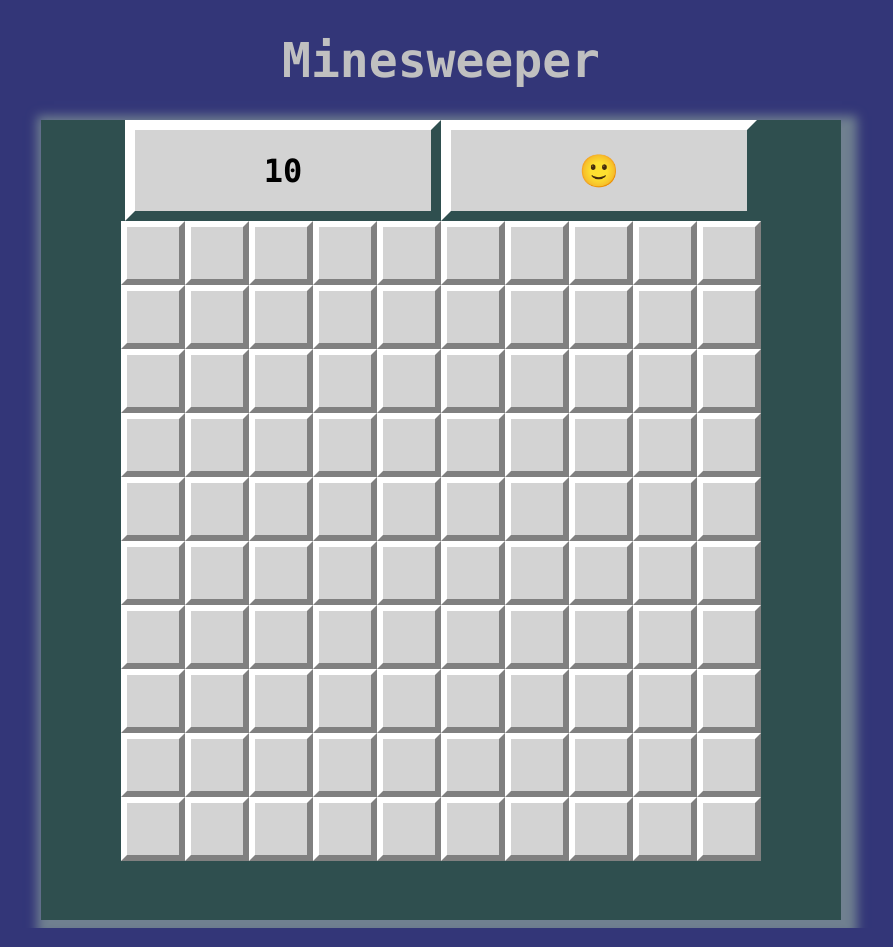
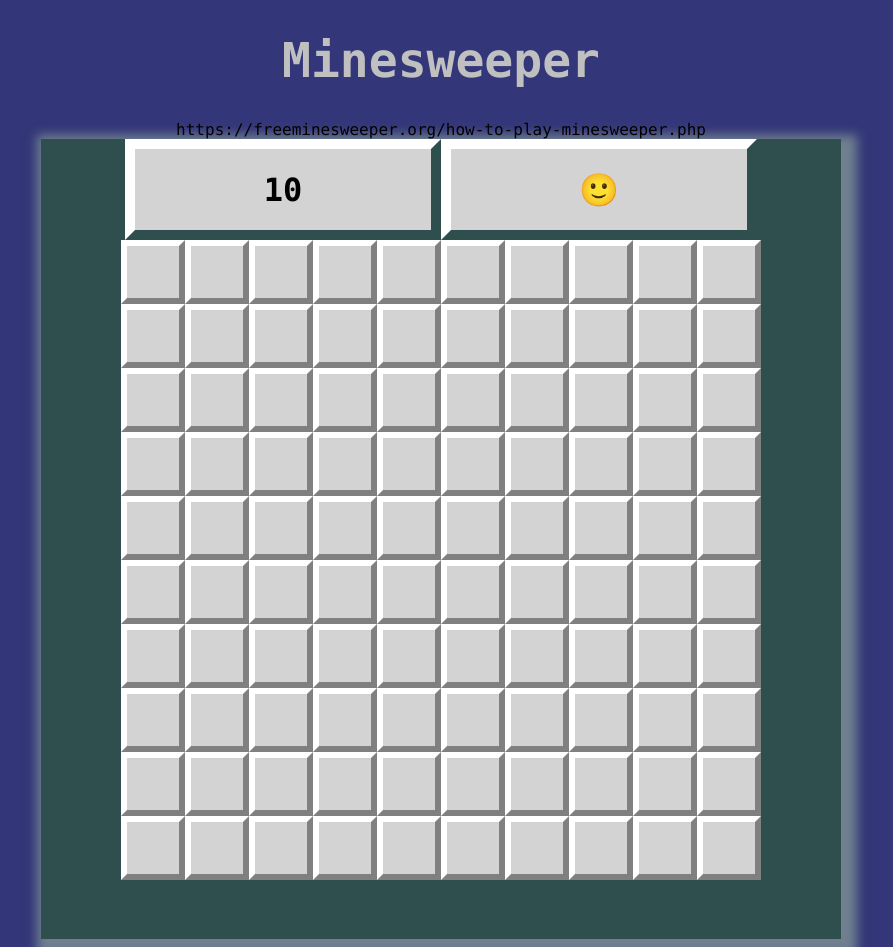
Before and after one commit to devDogra/minesweeper, a plain HTML site: page index.html in a window 1280 px wide. Shown: the whole page, without its empty margins (199-1092 px from the left). Drawn offline with Linux system fonts and the light colour scheme.

Commit message:
Update index.html

```diff
--- a/index.html
+++ b/index.html
@@ -22,7 +22,7 @@
 
     <header class="title">
         <h1 class="title-h1">Minesweeper</h1>
-        <div class="msg"></div>
+        <a>https://freeminesweeper.org/how-to-play-minesweeper.php</a>
     </header>
 
     <div class="grid-wrapper">
```
